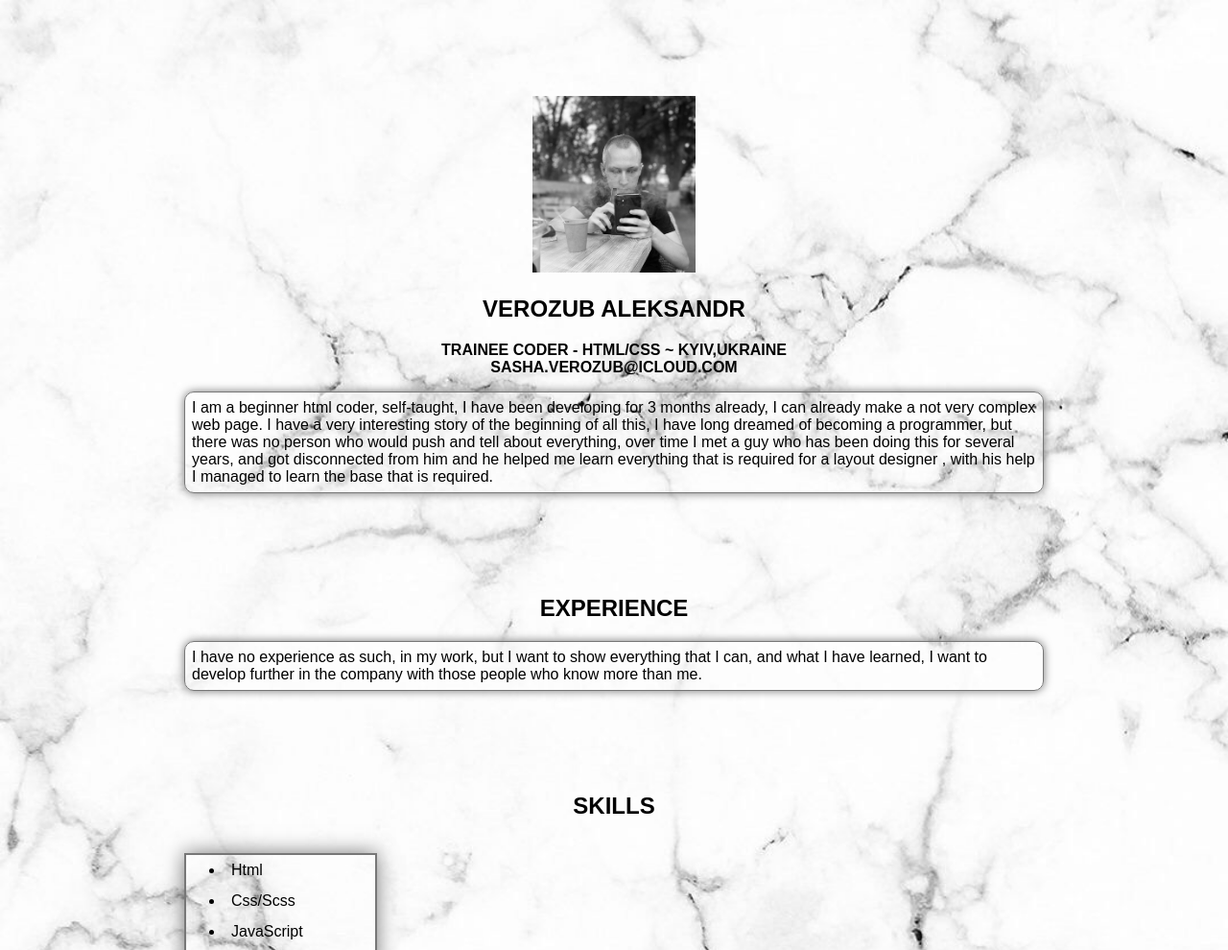
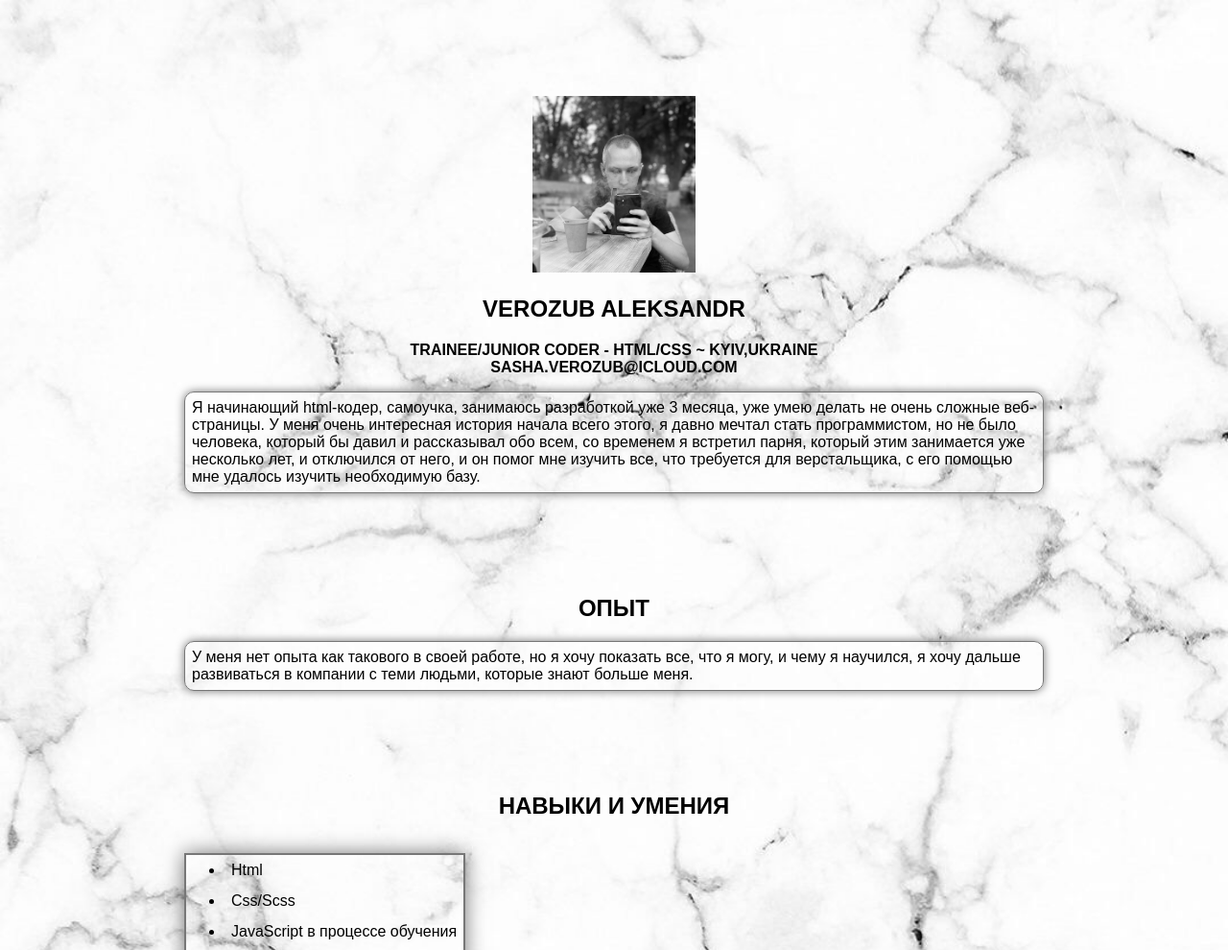
Before and after one commit to Aleksandr1201/resume, a plain HTML site: page index.html in a window 1280 px wide. Shown: the top 990 px of the page at 96% size. Drawn offline with Linux system fonts and the light colour scheme.

Commit message:
Add files via upload

```diff
--- a/index.html
+++ b/index.html
@@ -1,5 +1,5 @@
 <!DOCTYPE html>
-<html lang="en">
+<html lang="ru">
   <head>
     <meta charset="UTF-8" />
     <title>Document</title>
@@ -14,21 +14,20 @@
               <img src="img/port.jpeg" alt="" />
               <h2>VEROZUB ALEKSANDR</h2>
               <p>
-                TRAINEE CODER - HTML/CSS ~ KYIV,UKRAINE <br />
+                TRAINEE/JUNIOR CODER - HTML/CSS ~ KYIV,UKRAINE <br />
                 SASHA.VEROZUB@ICLOUD.COM
               </p>
             </div>
             <div class="about_me">
               <p>
-                I am a beginner html coder, self-taught, I have been developing
-                for 3 months already, I can already make a not very complex web
-                page. I have a very interesting story of the beginning of all
-                this, I have long dreamed of becoming a programmer, but there
-                was no person who would push and tell about everything, over
-                time I met a guy who has been doing this for several years, and
-                got disconnected from him and he helped me learn everything that
-                is required for a layout designer , with his help I managed to
-                learn the base that is required.
+                Я начинающий html-кодер, самоучка, занимаюсь разработкой уже 3
+                месяца, уже умею делать не очень сложные веб-страницы. У меня
+                очень интересная история начала всего этого, я давно мечтал
+                стать программистом, но не было человека, который бы давил и
+                рассказывал обо всем, со временем я встретил парня, который этим
+                занимается уже несколько лет, и отключился от него, и он помог
+                мне изучить все, что требуется для верстальщика, с его помощью
+                мне удалось изучить необходимую базу.
               </p>
             </div>
           </div>
@@ -39,11 +38,11 @@
       <div class="container">
         <div class="discription">
           <div class="header_discription">
-            <h2>EXPERIENCE</h2>
+            <h2>ОПЫТ</h2>
             <p>
-              I have no experience as such, in my work, but I want to show
-              everything that I can, and what I have learned, I want to develop
-              further in the company with those people who know more than me.
+              У меня нет опыта как такового в своей работе, но я хочу показать
+              все, что я могу, и чему я научился, я хочу дальше развиваться в
+              компании с теми людьми, которые знают больше меня.
             </p>
           </div>
         </div>
@@ -52,11 +51,11 @@
     <section>
       <div class="container">
         <div class="portfolio_skils">
-          <h2>SKILLS</h2>
+          <h2>НАВЫКИ И УМЕНИЯ</h2>
           <ul>
             <li>Html</li>
             <li>Css/Scss</li>
-            <li>JavaScript</li>
+            <li>JavaScript в процессе обучения</li>
             <li>Git</li>
             <li>Responsive</li>
             <li>FlexBox/CssGrid</li>
```
